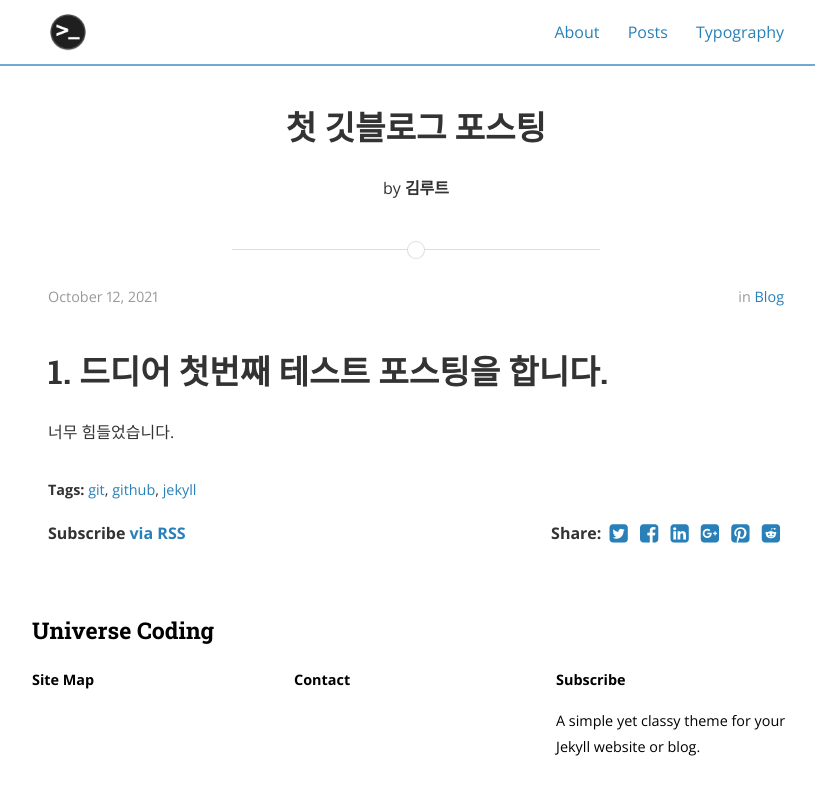
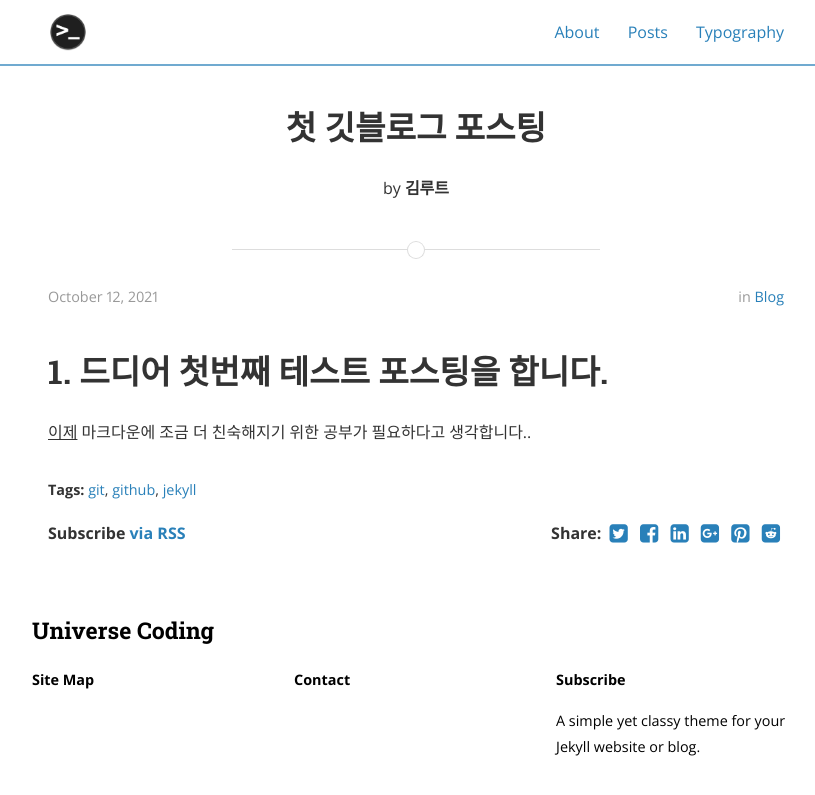
Before and after one commit to kyuwonism/kyuwonism.github.io, a Jekyll site: the page built from _posts/2021-10-12-테스트입니다.md, in a window 1280 px wide. Shown: the top 795 px of the page, without its empty margins (224-1039 px from the left). Built offline with Jekyll 4.4.1, drawn with Linux system fonts in a browser that asks for light colours; nearby versions of some CDN libraries.

Commit message:
잠깐만.. 뭔가 잘못됐다..

```diff
--- a/_posts/2021-10-12-테스트입니다.md
+++ b/_posts/2021-10-12-테스트입니다.md
@@ -8,4 +8,4 @@ tags: git github jekyll
 ---
 
 # 1. 드디어 첫번째 테스트 포스팅을 합니다.
-너무 힘들었습니다.
+<u>이제</u> 마크다운에 조금 더 친숙해지기 위한 공부가 필요하다고 생각합니다..
```
